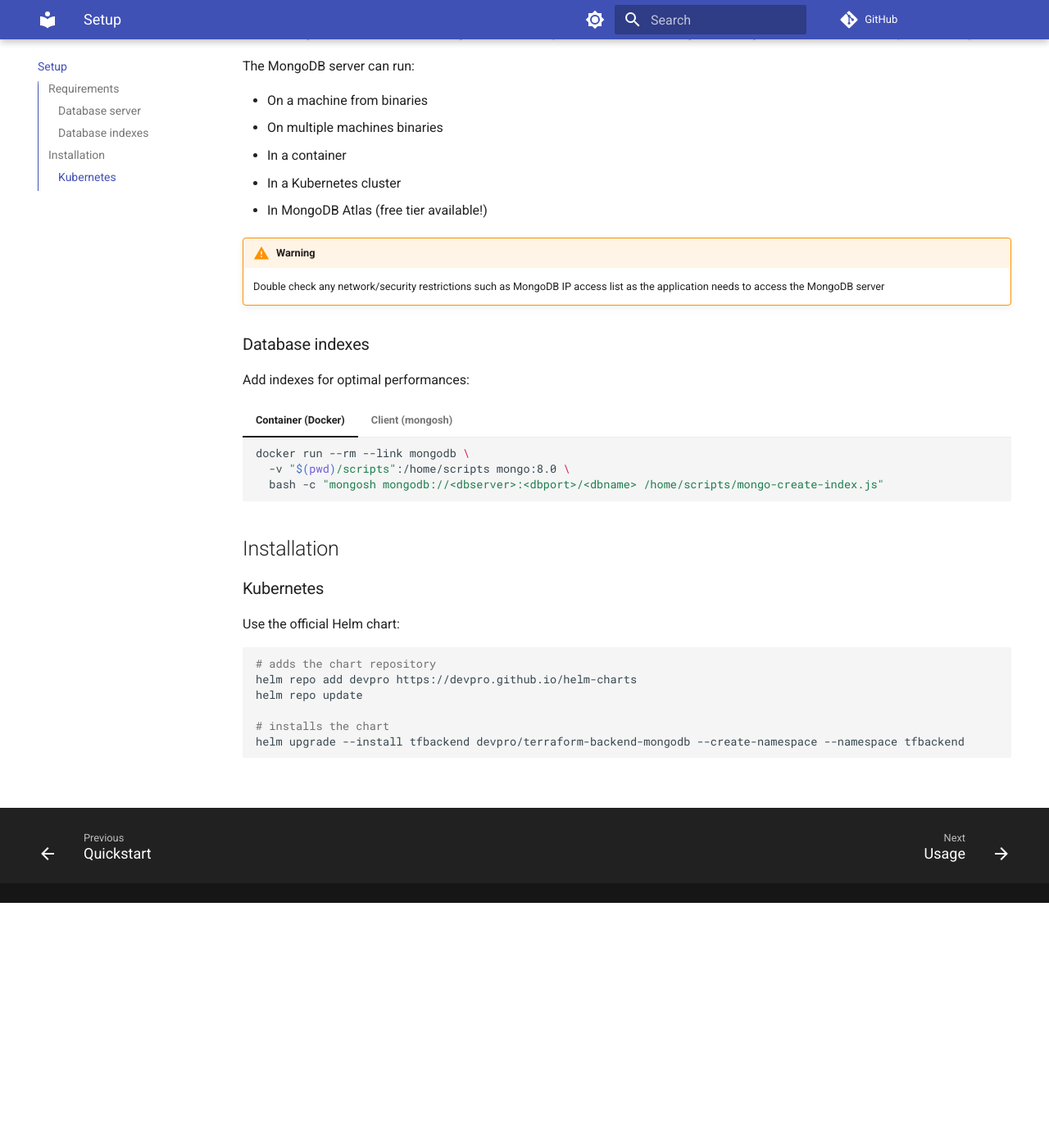
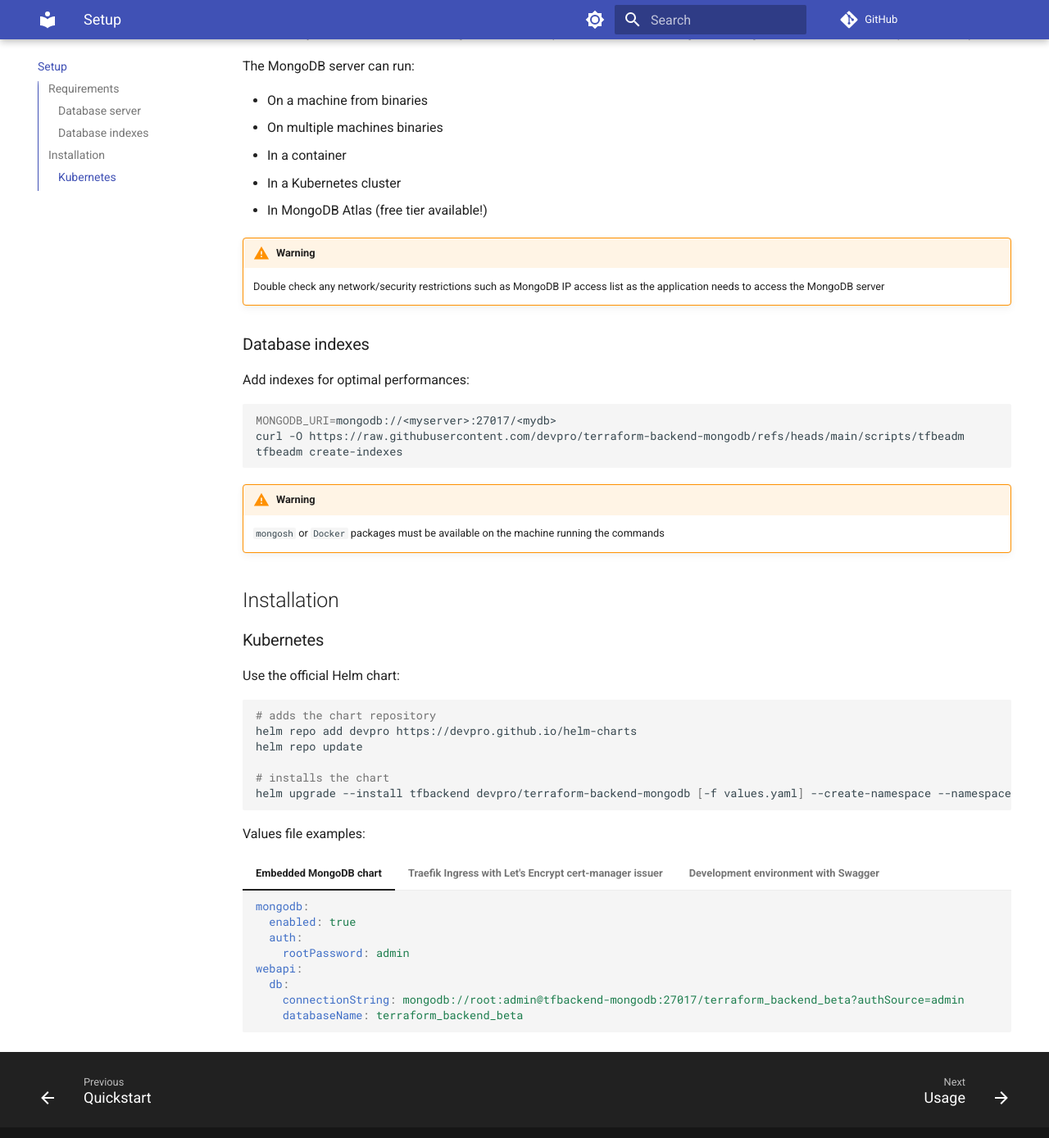
Before and after one commit to devpro/terraform-backend-mongodb, an MkDocs documentation site: the page built from docs/setup.md, in a window 1280 px wide and 1400 px high, scrolled down 298 px. Shown: the top 1389 px of the window at 82% size. Built offline with MkDocs 1.6.1 and Material for MkDocs 9.7.7, drawn with Linux system fonts in a browser that asks for light colours; comment, search, counter and statistics services are not loaded.

Commit message:
Update documentation

````diff
--- a/docs/setup.md
+++ b/docs/setup.md
@@ -22,19 +22,15 @@
 
 Add indexes for optimal performances:
 
-=== "Container (Docker)"
+```bash
+MONGODB_URI=mongodb://<myserver>:27017/<mydb>
+curl -O https://raw.githubusercontent.com/devpro/terraform-backend-mongodb/refs/heads/main/scripts/tfbeadm
+tfbeadm create-indexes
+```
 
-    ```bash
-    docker run --rm --link mongodb \
-      -v "$(pwd)/scripts":/home/scripts mongo:8.0 \
-      bash -c "mongosh mongodb://<dbserver>:<dbport>/<dbname> /home/scripts/mongo-create-index.js"
-    ```
+!!! warning
 
-=== "Client (mongosh)"
-
-    ```bash
-    mongosh mongodb://<dbserver>:<dbport>/<dbname> ./scripts/mongo-create-index.js
-    ```
+    `mongosh` or `Docker` packages must be available on the machine running the commands
 
 ## Installation
 
@@ -48,5 +44,41 @@
 helm repo update
 
 # installs the chart
-helm upgrade --install tfbackend devpro/terraform-backend-mongodb --create-namespace --namespace tfbackend
+helm upgrade --install tfbackend devpro/terraform-backend-mongodb [-f values.yaml] --create-namespace --namespace tfbackend
 ```
+
+Values file examples:
+
+=== "Embedded MongoDB chart"
+
+    ```yaml
+    mongodb:
+      enabled: true
+      auth:
+        rootPassword: admin
+    webapi:
+      db:
+        connectionString: mongodb://root:admin@tfbackend-mongodb:27017/terraform_backend_beta?authSource=admin
+        databaseName: terraform_backend_beta
+    ```
+
+=== "Traefik Ingress with Let's Encrypt cert-manager issuer"
+
+    ```yaml
+    webapi:
+      host: tfbackend.mydomain
+    ingress:
+      enabled: true
+      className: traefik
+      annotations:
+        cert-manager.io/cluster-issuer: letsencrypt-prod
+    ```
+
+=== "Development environment with Swagger"
+
+    ```yaml
+    dotnet:
+      environment: Development
+      enableSwagger: true
+      enableOpenTelemetry: false
+    ```
````
Also changed, not shown: CONTRIBUTING.md (+4 -11 lines), docs/project.md (+5 -3 lines), docs/quickstart.md (+2 -2 lines), docs/usage.md (+5 -15 lines), 1 other file.
